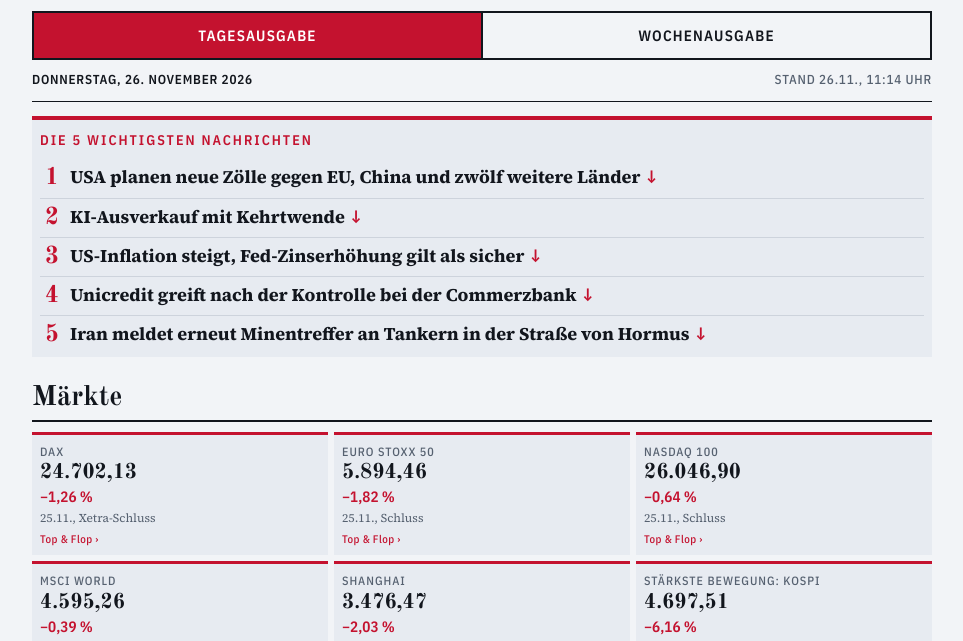
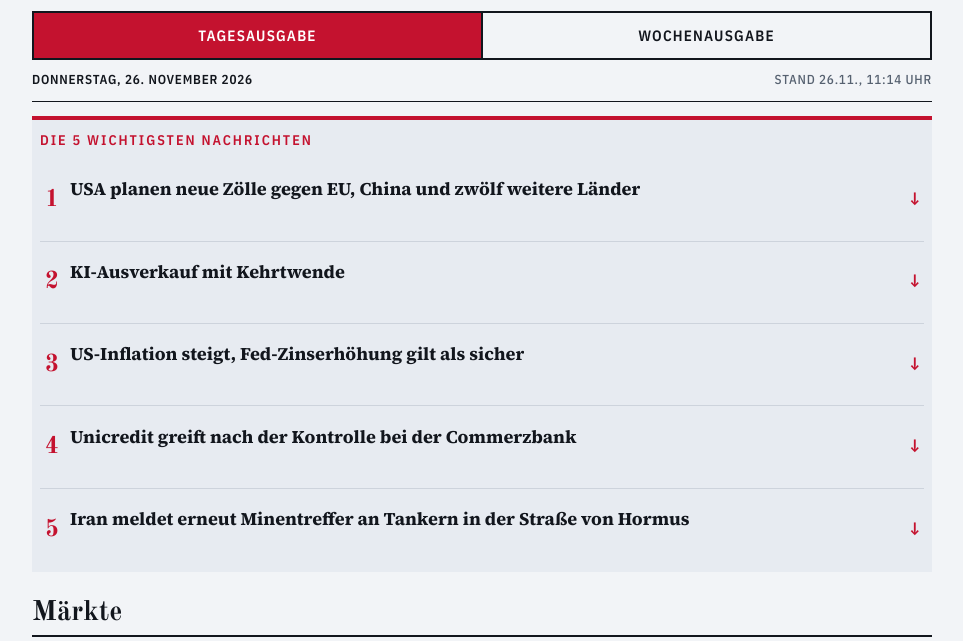
Before and after one commit to samuel0817/Tagesplan, a plain HTML site: page zeitung/index.html in a window 1280 px wide. Shown: the part 118-759 px from the top of the page, without its empty margins (158-1121 px from the left). Drawn offline with nearby package versions, Linux system fonts and the light colour scheme; no server answers.

Commit message:
Zeitung: Top-Überschriften gleich hoch, mit Zeitangabe darunter
Co-Authored-By: Claude Opus 5.5 <noreply@anthropic.com>
Claude-Session: https://claude.ai/code/session_01U9rpvnqSDS38C8A5gLyxmy

```diff
--- a/zeitung/index.html
+++ b/zeitung/index.html
@@ -100,9 +100,13 @@ a:focus-visible, button:focus-visible { outline: 3px solid var(--accent); outlin
 .lead li:first-child { border-top: 0; }
 .lead li::before { content: counter(n); position: absolute; left: 0; top: 7px; font-family: var(--font-display); font-weight: 700; font-size: 24px; line-height: 1; color: var(--accent); width: 24px; text-align: center; }
 .lead b { font-weight: 700; }
-.tl { all: unset; display: block; cursor: pointer; font-weight: 700; line-height: 1.35; -webkit-tap-highlight-color: transparent; }
+.lead li::before { top: 50%; transform: translateY(-50%); }
+.tl { all: unset; display: block; width: 100%; box-sizing: border-box; position: relative; cursor: pointer; padding-right: 24px; -webkit-tap-highlight-color: transparent; }
 .tl:focus-visible { outline: 3px solid var(--accent); outline-offset: 2px; }
-.tl::after { content: " ↓"; font-family: var(--font-label); font-weight: 600; color: var(--accent); }
+.tl::after { content: "↓"; position: absolute; right: 2px; top: 50%; transform: translateY(-50%); font-family: var(--font-label); font-weight: 600; color: var(--accent); }
+.tlbox { height: 2.7em; display: flex; align-items: center; line-height: 1.35; }
+.tlh { display: -webkit-box; -webkit-box-orient: vertical; -webkit-line-clamp: 2; overflow: hidden; font-weight: 700; }
+.tlw { display: block; height: 1.4em; overflow: hidden; white-space: nowrap; text-overflow: ellipsis; font-family: var(--font-label); font-size: 12px; line-height: 1.4em; letter-spacing: .08em; text-transform: uppercase; color: var(--muted); margin-top: 2px; }
 .item[id^="top-"] { scroll-margin-top: 12px; }
 .num { font-family: var(--font-display); font-weight: 700; color: var(--accent); margin-right: 6px; }
 
@@ -172,6 +176,11 @@ ul.plain li { padding: 3px 0; }
   function safeUrl(u) { return typeof u === "string" && /^https?:\/\//i.test(u) ? u : null; }
   function arr(x) { return Array.isArray(x) ? x : []; }
   function cleanHead(s) { return String(s || "").replace(/\s*:\s*$/, ""); }
+  function whenOf(p) {
+    if (p && p.when) return String(p.when);
+    var m = /^([^:.!?]{2,45}):\s/.exec((p && p.text) || "");
+    return m ? m[1] : "";
+  }
 
   function sources(list) {
     var box = el("div", "src");
@@ -205,8 +214,12 @@ ul.plain li { padding: 3px 0; }
       var ol = el("ol");
       d.top.forEach(function (p, i) {
         var li = el("li");
-        var b = el("button", "tl", cleanHead(p.head || p.text));
+        var b = el("button", "tl");
         b.type = "button";
+        var box = el("span", "tlbox");
+        box.appendChild(el("span", "tlh", cleanHead(p.head || p.text)));
+        b.appendChild(box);
+        b.appendChild(el("span", "tlw", whenOf(p) || " "));
         b.addEventListener("click", function () {
           var t = document.getElementById("top-" + (i + 1));
           if (t) t.scrollIntoView({ behavior: "smooth", block: "start" });
```
